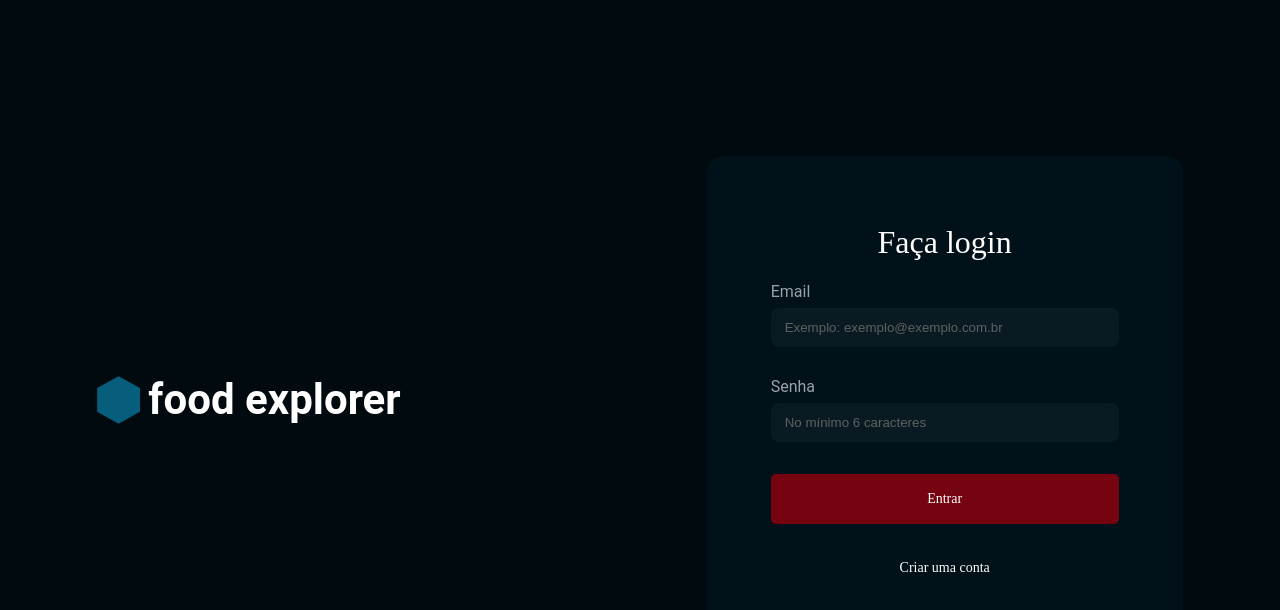
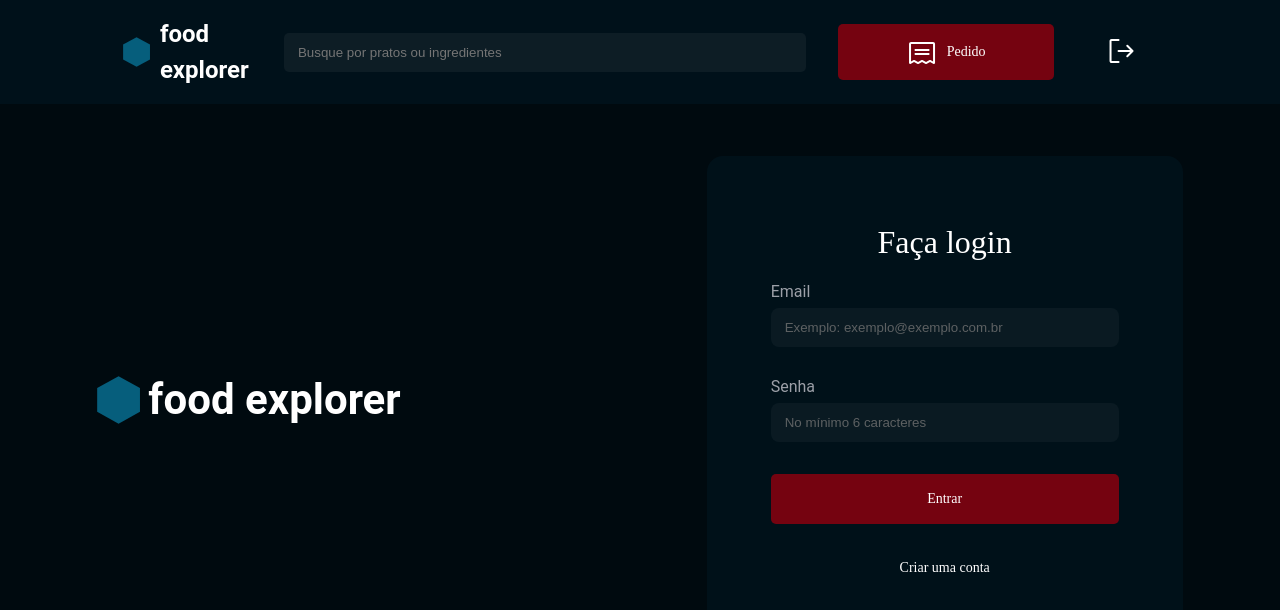
Before and after one commit to Rickazuo/desafio_final_frontend, a React (Vite) app: page / in a window 1280 px wide. Shown: the top 610 px of the page. Built offline with nearby package versions, Linux system fonts and the light colour scheme.

Commit message:
add header component

```diff
--- a/src/App.jsx
+++ b/src/App.jsx
@@ -3,12 +3,14 @@ import "./App.css";
 import Home from "./pages/Home/home";
 import CreateAccount from "./pages/CreateAccount/createAccount";
 import LoginAccount from "./pages/LoginAccount/loginAccount";
+import Header from "./components/Header/header";
 
 function App() {
   const [count, setCount] = useState(0);
 
   return (
     <main>
+      <Header />
       <LoginAccount />
     </main>
   );
--- /dev/null
+++ b/src/components/Header/header.jsx
@@ -0,0 +1,29 @@
+import styles from "./header.module.css";
+import icon from "../../assets/polygon.svg";
+import signOut from "../../assets/signOut.svg";
+import orderIcon from "../../assets/orderIcon.svg";
+
+export default function Header() {
+  return (
+    <main className={styles.main}>
+      <div className={styles.bannerHeader}>
+        <img className={styles.icon} src={icon} alt="icon of business" />
+        <span className={`${styles.textBanner} roboto-bigger-bold`}>
+          food explorer
+        </span>
+      </div>
+      <input
+        className={styles.searchInput}
+        type="text"
+        placeholder="Busque por pratos ou ingredientes"
+      />
+      <button className={`${styles.orderButton} poppins-100-medium`}>
+        <img src={orderIcon} alt="order icon" />
+        Pedido {}
+      </button>
+      <button className={styles.signOutButton}>
+        <img src={signOut} alt="icon of sign out" />
+      </button>
+    </main>
+  );
+}
--- /dev/null
+++ b/src/components/Header/header.module.css
@@ -0,0 +1,83 @@
+.main {
+  display: flex;
+  max-height: 6.5rem;
+  gap: 2rem;
+  align-items: center;
+  padding: 1.5rem 7.6875rem;
+  justify-content: center;
+
+  background: var(--dark-dark-600);
+  position: absolute;
+  top: 0;
+  left: 0;
+  width: 100%;
+}
+
+.bannerHeader {
+  display: flex;
+  align-items: center;
+  gap: 0.625rem;
+}
+
+.icon {
+  height: 1.875rem;
+  width: 1.875rem;
+}
+
+.textBanner {
+  color: var(--light-light-100);
+}
+
+.searchInput {
+  display: flex;
+  max-height: 3rem;
+  padding: 0.75rem 0.875rem;
+  justify-content: center;
+  align-items: center;
+  gap: 0.875rem;
+  max-width: 36rem;
+  width: 100%;
+
+  border-radius: 0.3125rem;
+  border: none;
+  background: var(--dark-dark-900);
+  text-decoration: none;
+}
+
+.searchInput:focus {
+  outline: none;
+}
+
+.orderButton {
+  display: flex;
+  max-width: 13.5rem;
+  width: 100%;
+  padding: 0.75rem 2rem;
+  justify-content: center;
+  align-items: center;
+  gap: 0.5rem;
+  border: none;
+
+  border-radius: 0.3125rem;
+  background: var(--tints-tomato-100);
+
+  color: var(--light-light-100);
+  text-align: center;
+}
+
+.orderButton:hover,
+.orderButton:focus {
+  outline: none;
+  filter: brightness(1.5);
+}
+
+.signOutButton {
+  background-color: transparent;
+  border: none;
+  transition: transform 0.5s ease-in-out;
+}
+
+.signOutButton:hover {
+  outline: none;
+  transform: scale(1.1);
+}
```
Also changed, not shown: src/assets/orderIcon.svg (added), src/assets/signOut.svg (added).
